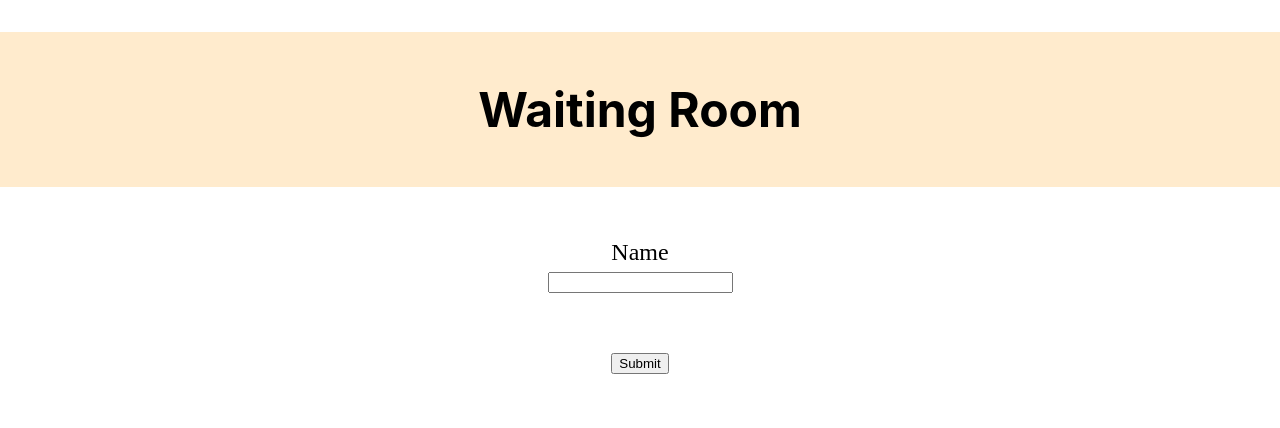
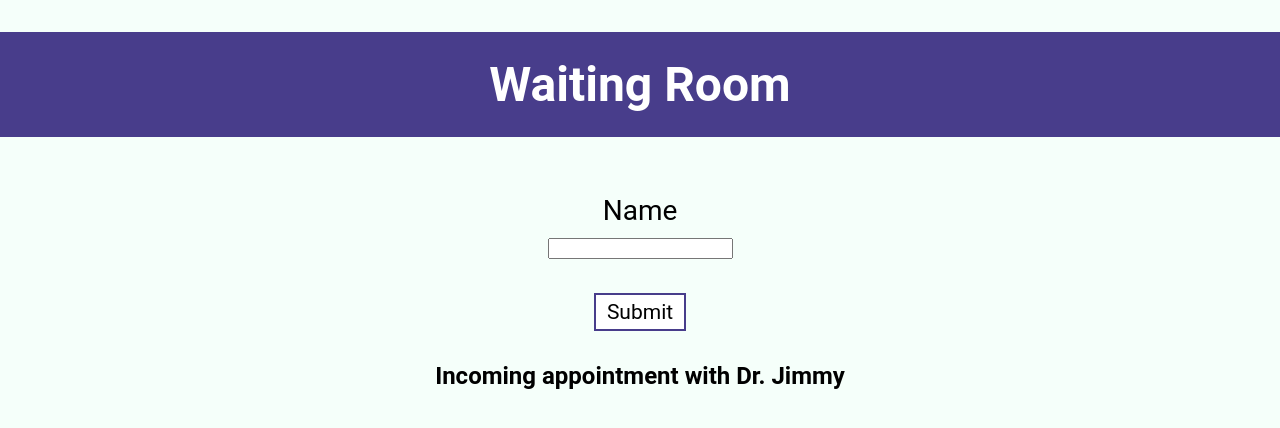
Before and after one commit to vphan6896/telemedicine-app, a React (Create React App) app: page /wait in a window 1280 px wide. Shown: the top 428 px of the page. Built offline with nearby package versions, Linux system fonts and the light colour scheme.

Commit message:
Changed styling of Waiting Room

```diff
--- a/src/WaitingRoom.js
+++ b/src/WaitingRoom.js
@@ -2,20 +2,38 @@ import React from 'react';
 import './App.css';
 import {Button, Form, Container} from 'react-bootstrap'
 import styled from 'styled-components';
+import Helmet from 'react-helmet';
+
 
 const Styles = styled.div`
-    font-family: Times New Roman;
-    font-size: 1.5em;
+    font-family: Roboto;
+    font-size: 1.75em;
     text-align: center;
     color: black;
+    padding:0.15em;
 `;
 const Style = styled.h1`
   font-size: 3.0em;
   text-align: center;
+  color: white;
+  font-family: Roboto;
+  background: darkslateblue;
+  padding: 0.5em;
+`;
+
+
+const Button1 = styled.button`
+  font-size: 0.75em;
+  text-align: center;
   color: black;
-  background: #ffebcd;
-  padding: 1.0em;
+  font-family: Roboto;
+  background: white;
+  padding: 0.25em 0.5em;
+  border: 2px solid darkslateblue;
 `;
+
+
+
 const WaitingRoom = ({
   username,
   // roomName,
@@ -24,6 +42,7 @@ const WaitingRoom = ({
 }) => {
   return(
   <Form onSubmit={handleSubmit}>
+  <Helmet bodyAttributes={{style: 'background-color : mintcream'}}/>
   <Style>
   <Form.Group>
     <Form.Label className="title-label">Waiting Room</Form.Label>
@@ -32,21 +51,25 @@ const WaitingRoom = ({
   <br />
   <Styles>
   <Form.Group controlId="formName">
-    <Form.Label className="normal-label">Name</Form.Label>
+    <Form.Label>Name</Form.Label>
     <br />
     <Form.Control type="text" onChange={handleUsernameChange} value={username}/>
   </Form.Group>
-  <br />
+
   {/* <Form.Group controlId="formRoomName">
     <Form.Label className="normal-label">Room Name</Form.Label>
     <br />
     <Form.Control type="text" />
   </Form.Group> */}
   <br />
-  <Button variant="primary" type="submit" size="lg">
-    Submit
-  </Button>
-  </Styles>
+    <Button1>
+      Submit
+    </Button1>
+    </Styles>
+  <h2 style={{textAlign:"center",fontFamily:"Roboto", lineHeight:"1.75em"}}>
+    Incoming appointment with Dr. Jimmy
+  </h2>
+
   </Form>
 
   );
```
